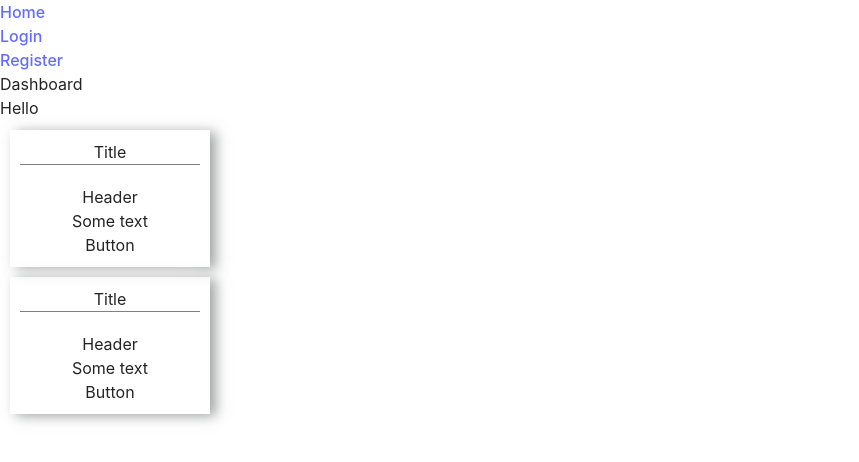
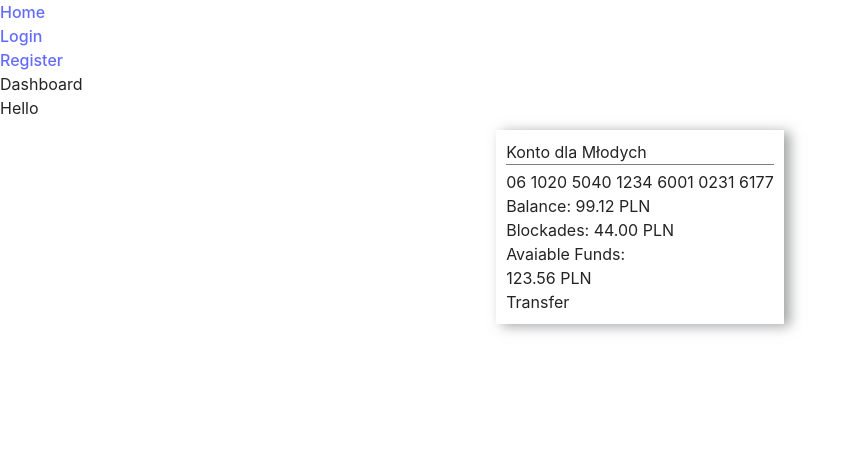
Before and after one commit to MikolekN/User-Behavior-Driven-Interface, a React (Vite) app in the folder frontend/: page /dashboard in a window 1280 px wide. Shown: the top 462 px of the page, without its empty margins (0-859 px from the left). Built offline with nearby package versions, Linux system fonts and the light colour scheme.

Commit message:
Added account details tile (#6)

```diff
--- /dev/null
+++ b/frontend/src/components/AccountDetailsTile/AccountDetailsTile.css
@@ -0,0 +1,5 @@
+.tile {
+    justify-self: center;
+    max-width: 80%;
+    width: fit-content;
+}
--- /dev/null
+++ b/frontend/src/components/AccountDetailsTile/AccountDetailsTile.tsx
@@ -0,0 +1,43 @@
+import React from 'react';
+import Tile from '../Tile/Tile';
+import './AccountDetailsTile.css';
+import Button from '../utils/Button';
+
+// pozniej przerobimy to na odpytanie api, na ten moment dane są tylko na potrzeby frontend'owe
+const data = {
+    accountName: "Konto dla Młodych",
+    accountNumber: "06 1020 5040 1234 6001 0231 6177",
+    availableFunds: 123.56,
+    balance: 99.12,
+    blockades: 44.00,
+    currency: "PLN"
+};
+
+const availableFunds = data.availableFunds.toFixed(2);
+const balance = data.balance.toFixed(2);
+const blockades = data.blockades.toFixed(2);
+//
+
+const AccountDetailsTile = () => {
+  return (
+    <Tile title={data.accountName}>
+        <div>
+            <p>{data.accountNumber}</p>
+        </div>
+        <div className="flex justify-end space-x-4 ml-10">
+            <div className="p-4">
+                <p>Balance: {balance} {data.currency}</p>
+                <p>Blockades: {blockades} {data.currency}</p>
+            </div>
+            <div className="grid p-4">
+                <p className="border-l border-gray-500 pl-8">Avaiable Funds: <br/> {availableFunds} {data.currency}</p>
+                <div className="justify-self-end pt-4 pl-4">
+                    <Button>Transfer</Button>
+                </div>
+            </div>
+        </div>
+    </Tile>
+  )
+}
+
+export default AccountDetailsTile
--- a/frontend/src/components/Layout/Layout.tsx
+++ b/frontend/src/components/Layout/Layout.tsx
@@ -36,7 +36,7 @@ const Layout: React.FC<LayoutProps> = ({ isLoggedIn, setIsLoggedIn, username, se
           </ul>
         </nav>
       </header>
-      <main>
+      <main className="grid">
         {children}
       </main>
     </div>
--- a/frontend/src/components/Tile/Tile.css
+++ b/frontend/src/components/Tile/Tile.css
@@ -2,10 +2,10 @@
     box-shadow: rgba(89, 91, 94, 0.568) 6px 2px 12px 0px, rgba(255, 255, 255, 0.8) -6px -2px 16px 0px;
     margin: 10px;
     padding: 10px;
-    width: 200px;
 }
 
 .tile-title {
     border-bottom: gray solid 1px;
-    margin-bottom: 20px;
+    margin-bottom: 5px;
+    text-align: left;
 }
--- /dev/null
+++ b/frontend/src/components/utils/Button.tsx
@@ -0,0 +1,18 @@
+import React from 'react'
+import { ReactElement, ReactNode } from 'react';
+
+interface ButtonProps {
+    children: ReactNode | ReactElement;
+    onClick?: () => void;
+    className?: string
+}
+
+const Button = ({children, onClick, className}: ButtonProps) => {
+  return (
+    <button onClick={onClick} className={`${className} py-3 px-4 bg-blue-600 hover:bg-blue-700 rounded-lg text-white font-semibold text-sm focus:outline-none focus:ring-2 focus:ring-blue-500 focus:ring-opacity-50`}>
+        {children}
+    </button>
+  )
+}
+
+export default Button
--- a/frontend/src/pages/Dashboard.tsx
+++ b/frontend/src/pages/Dashboard.tsx
@@ -1,6 +1,6 @@
 import { useOutletContext } from 'react-router-dom';
-import TestDetailsTile from '../components/TestDetailsTile/TestDetailsTile';
 import { AuthContext } from '../context/AuthContext';
+import AccountDetailsTile from '../components/AccountDetailsTile/AccountDetailsTile';
 
 const Dashboard = () => {
   const { username }: AuthContext = useOutletContext();
@@ -9,8 +9,7 @@ const Dashboard = () => {
     <>
       <div>Dashboard</div>
       <p>Hello {username}</p>
-      <TestDetailsTile />
-      <TestDetailsTile />
+      <AccountDetailsTile />
     </>
   );
 };
```
